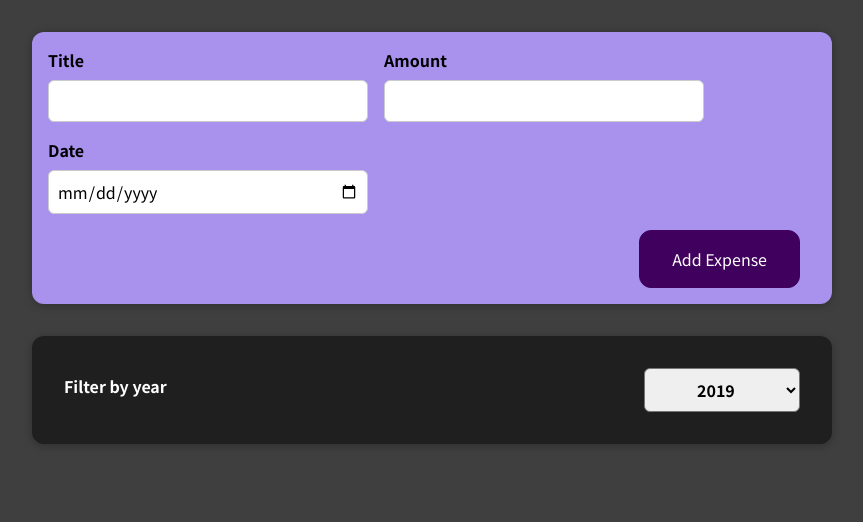
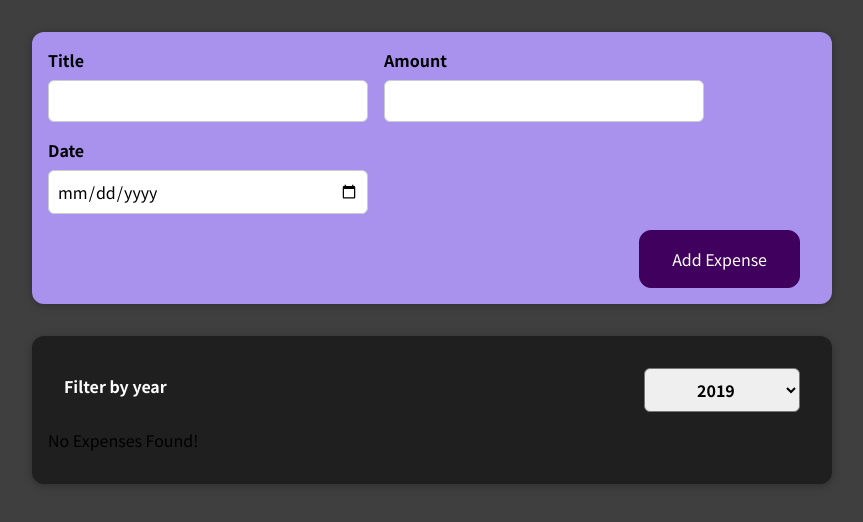
Before and after one commit to m-ashmawy/Expense-Tracker, a React (Create React App) app: page / in a window 1280 px wide. Shown: the top 522 px of the page, without its empty margins (208-1071 px from the left). Built offline with nearby package versions, Linux system fonts and the light colour scheme.

Commit message:
used conditional rendering for empty year expenses

```diff
--- a/src/components/Expenses/Expenses.js
+++ b/src/components/Expenses/Expenses.js
@@ -10,6 +10,18 @@ export default function Expenses({ expenses }) {
   const filterChangeHandler = (filteredYear) => {
     setCurrentYear(filteredYear);
   };
+
+  let filteredExpenses = expenses.filter(
+    (item) => item.date.getFullYear().toString() === currentYear
+  );
+
+  let expensesContent = filteredExpenses.length ? (
+    filteredExpenses.map((expense) => (
+      <ExpenseItem key={expense.id} data={expense} />
+    ))
+  ) : (
+    <p>No Expenses Found!</p>
+  );
   return (
     <Card className="expenses">
       <ExpensesFilter
@@ -17,11 +29,7 @@ export default function Expenses({ expenses }) {
         currentYear={currentYear}
       />
 
-      {expenses
-        .filter((item) => item.date.getFullYear().toString() === currentYear)
-        .map((expense) => (
-          <ExpenseItem key={expense.id} data={expense} />
-        ))}
+      {expensesContent}
     </Card>
   );
 }
```
